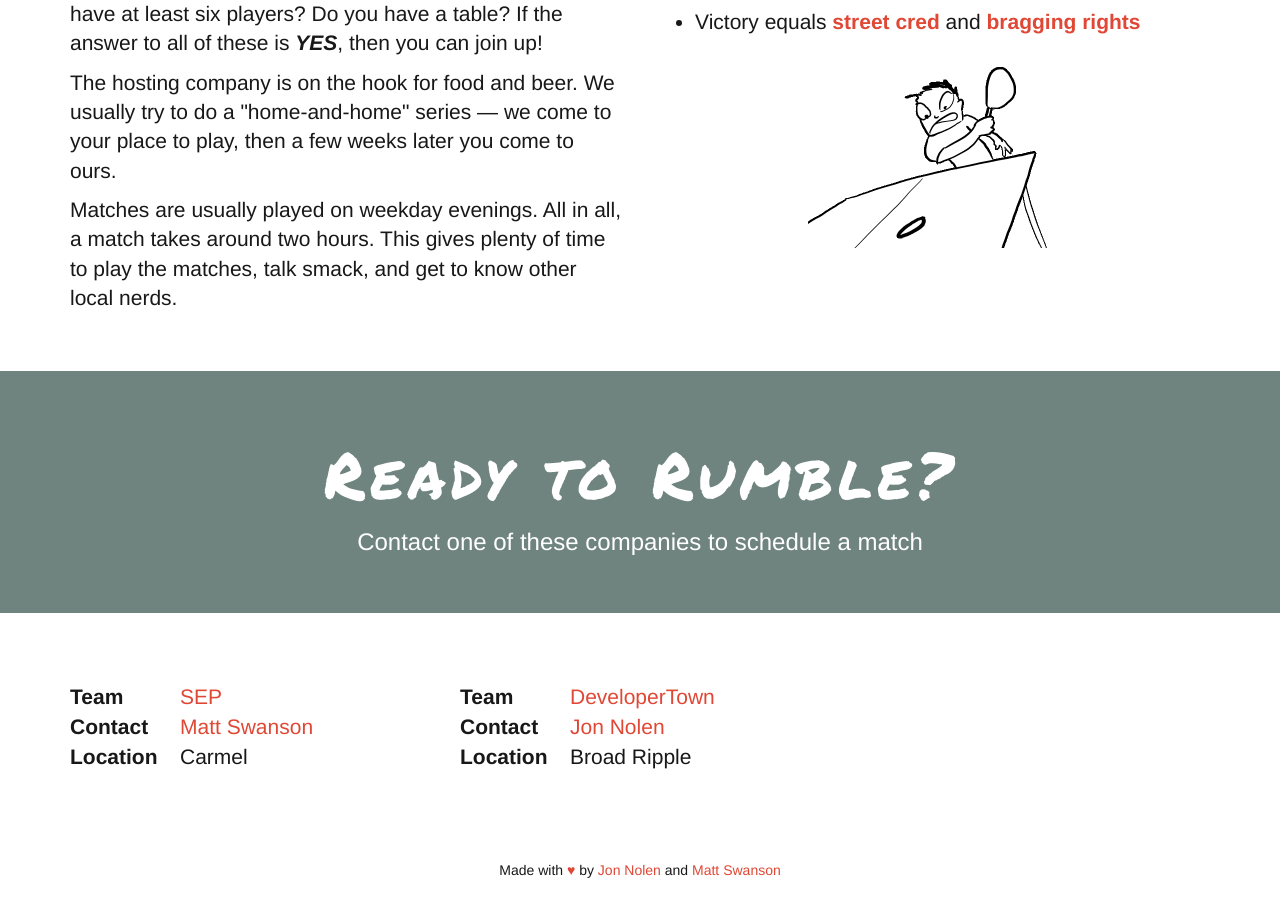
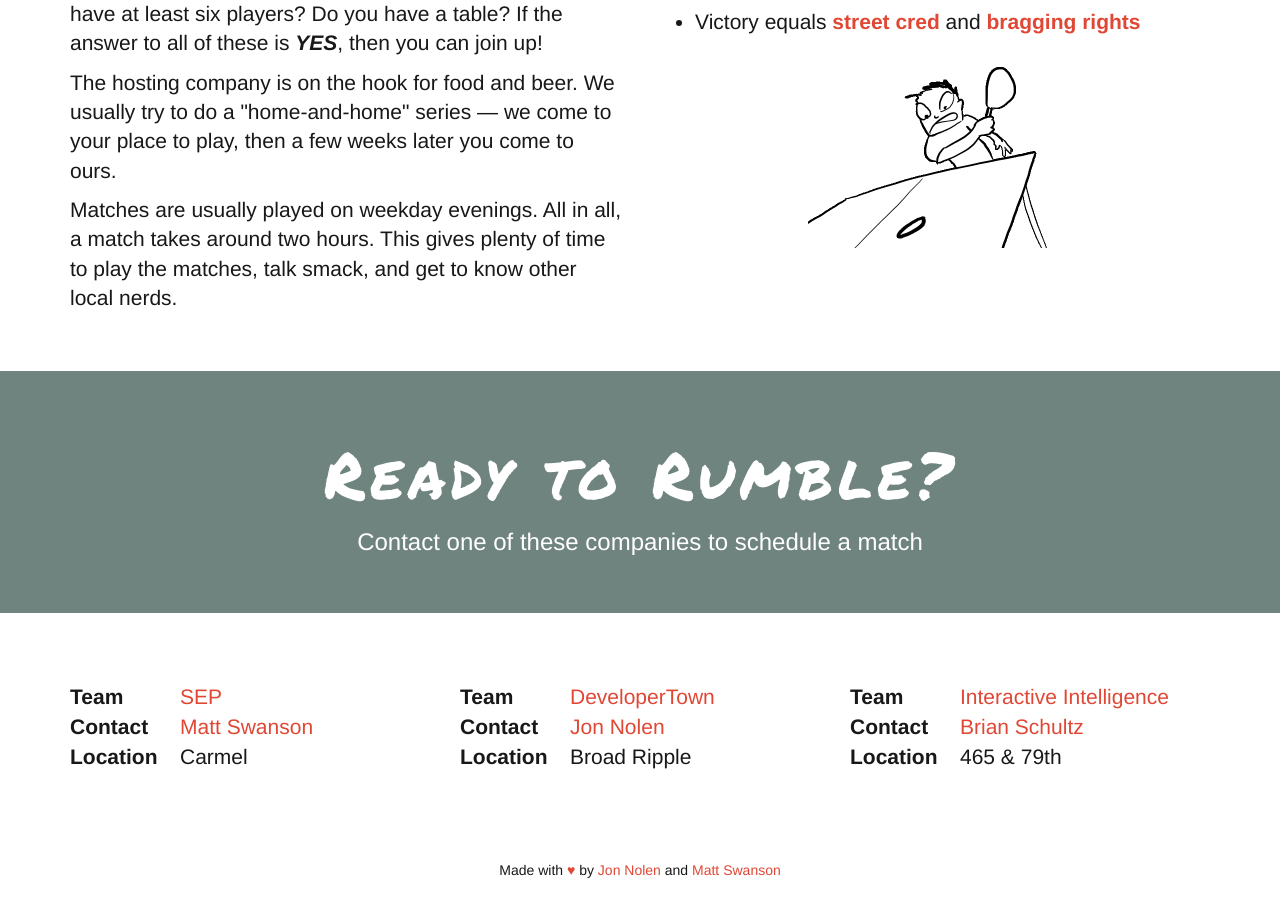
Before and after one commit to swanson/itttl.org, a Jekyll site: the page built from index.html, in a window 1280 px wide and 900 px high, scrolled down 727 px. Built offline with Jekyll 4.4.1, drawn with Linux system fonts in a browser that asks for light colours.

Commit message:
Update _config.yml

```diff
--- a/_config.yml
+++ b/_config.yml
@@ -13,3 +13,9 @@ teams:
     location: Broad Ripple
     contact: Jon Nolen
     contact_email: jon.nolen@developertown.com
+
+  - name: Interactive Intelligence
+    url: http://www.inin.com/
+    location: 465 &amp; 79th
+    contact: Brian Schultz
+    contact_email: Brian.Schultz@inin.com
```
